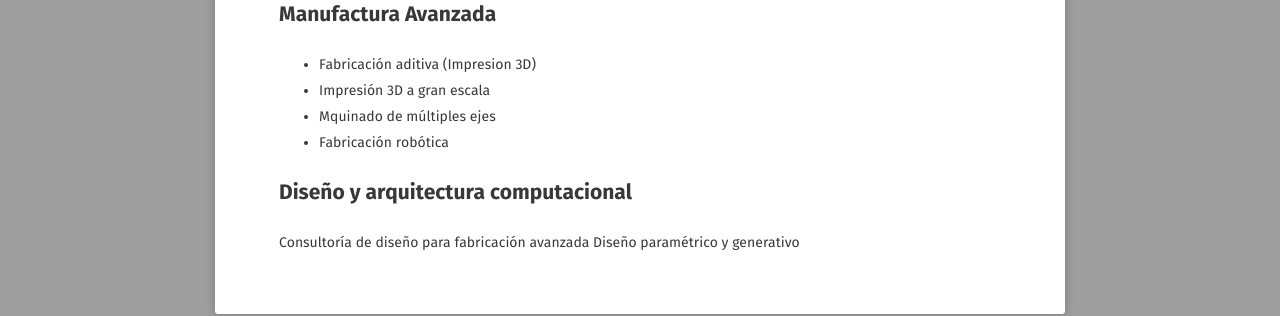
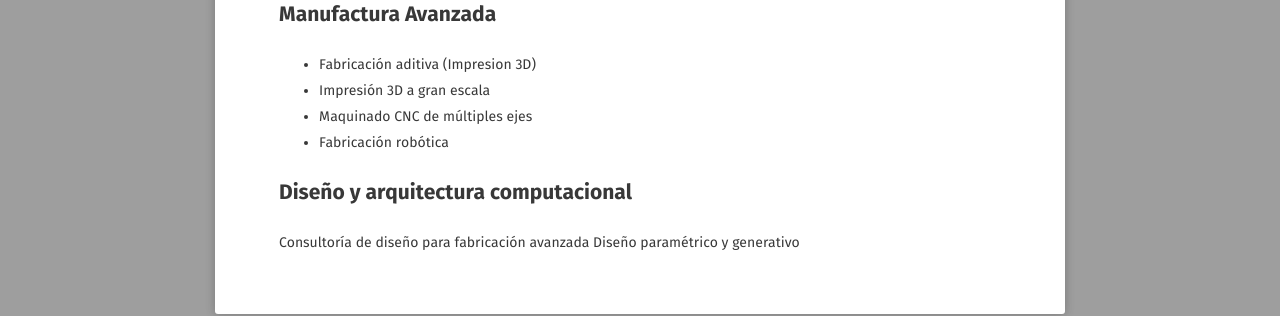
Before and after one commit to luigipacheco/architek, a Jekyll site: the page built from services/index.md, in a window 1280 px wide. Shown: the part 294-610 px from the top of the page. Built offline with Jekyll 4.4.1, drawn with Linux system fonts in a browser that asks for light colours; some web fonts are replaced.

Commit message:
Update index.md

```diff
--- a/services/index.md
+++ b/services/index.md
@@ -10,7 +10,7 @@ comments: false
 
 - Fabricación aditiva (Impresion 3D)
 - Impresión 3D a gran escala
-- Mquinado de múltiples ejes
+- Maquinado CNC de múltiples ejes
 - Fabricación robótica
 
 ## Diseño y arquitectura computacional
```
